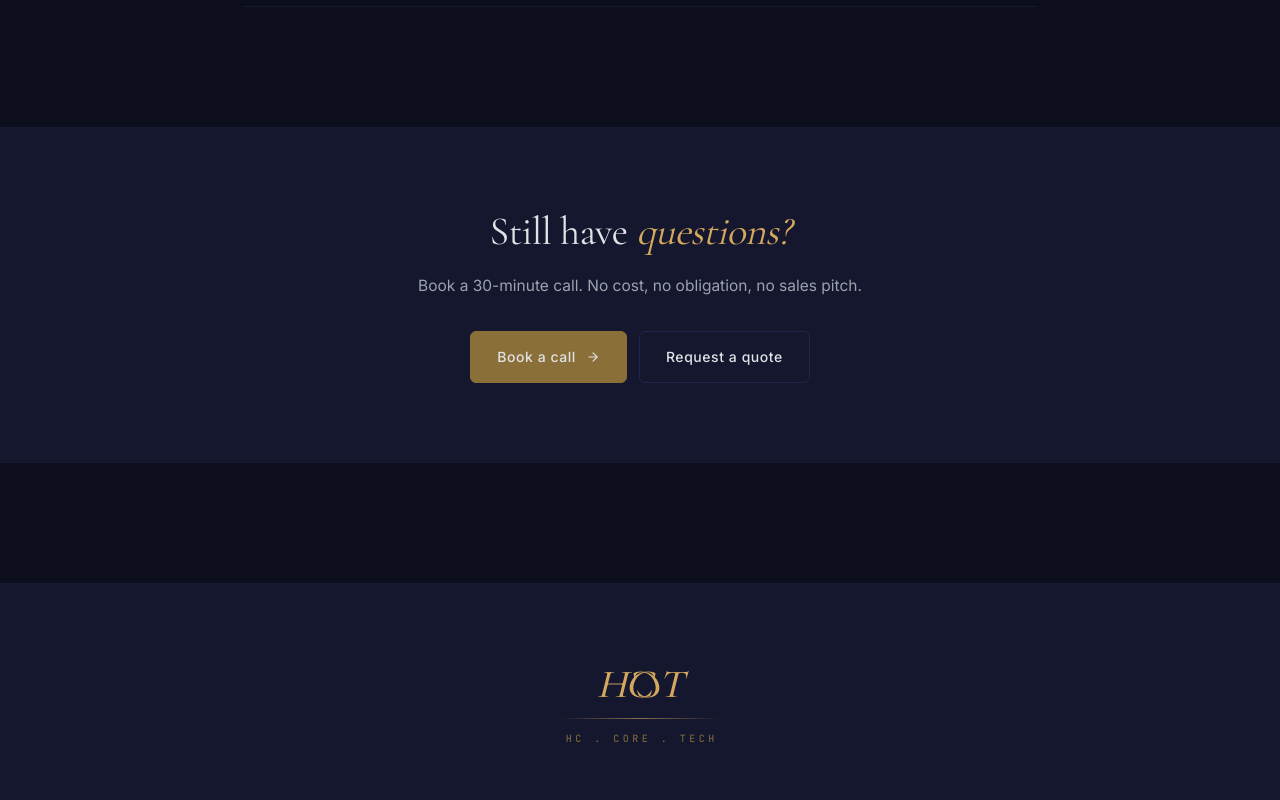
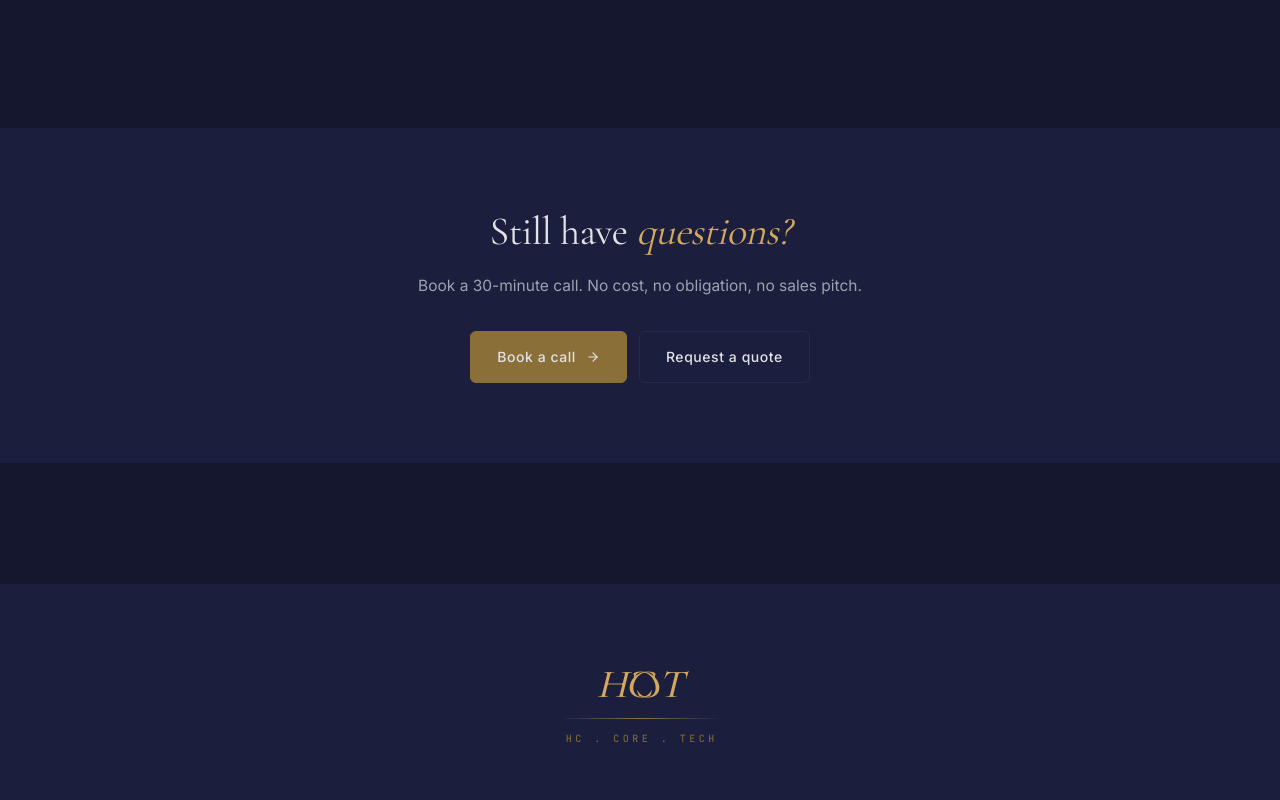
Before and after one commit to hc-core-tech/hccoretech-site, a Next.js app: page /faq in a window 1280 px wide. Shown: the part 1540-2340 px from the top of the page. Built offline with nearby package versions, Linux system fonts and the light colour scheme.

Commit message:
design: lift dark palette one shade for improved readability, helix intact

```diff
--- a/app/components/HCCoreTechHomepage.tsx
+++ b/app/components/HCCoreTechHomepage.tsx
@@ -11,9 +11,9 @@ import {
 // DESIGN TOKENS: dark obsidian, champagne gold, sapphire
 // ══════════════════════════════════════════════════════════════
 const T = {
-  obsidian:  '#0C0E1E',
-  deep:      '#14172E',
-  midnight:  '#22264A',
+  obsidian:  '#14172E',
+  deep:      '#1B1F3D',
+  midnight:  '#26294F',
   hairline:  '#161832',
   platinum:  '#E2E2E6',
   softText:  '#9CA3AF',
--- a/app/components/SharedLayout.tsx
+++ b/app/components/SharedLayout.tsx
@@ -14,9 +14,9 @@ import { usePathname } from 'next/navigation'
 import { ArrowUpRight, Menu, X } from 'lucide-react'
 
 const T = {
-  obsidian:  '#0C0E1E',
-  deep:      '#14172E',
-  midnight:  '#22264A',
+  obsidian:  '#14172E',
+  deep:      '#1B1F3D',
+  midnight:  '#26294F',
   hairline:  '#161832',
   platinum:  '#E2E2E6',
   softText:  '#9CA3AF',
--- a/app/globals.css
+++ b/app/globals.css
@@ -82,10 +82,10 @@ button {
 
 /* Update palette variables to match navy + amber bronze palette */
 :root {
-  --bg: #0C0E1E;
-  --deep: #14172E;
-  --midnight: #22264A;
-  --hairline: #161832;
+  --bg: #14172E;
+  --deep: #1B1F3D;
+  --midnight: #26294F;
+  --hairline: #1B1D3A;
   --text: #E2E2E6;
   --soft: #9CA3AF;
   --muted: #6B7280;
@@ -114,7 +114,7 @@ button {
 [data-btn="primary"]:hover {
   background: #D4A85E !important;
   border-color: #D4A85E !important;
-  color: #0C0E1E !important;
+  color: #14172E !important;
   transform: translateY(-1px);
   box-shadow: 0 10px 24px -8px rgba(212, 168, 94, 0.4);
 }
```
